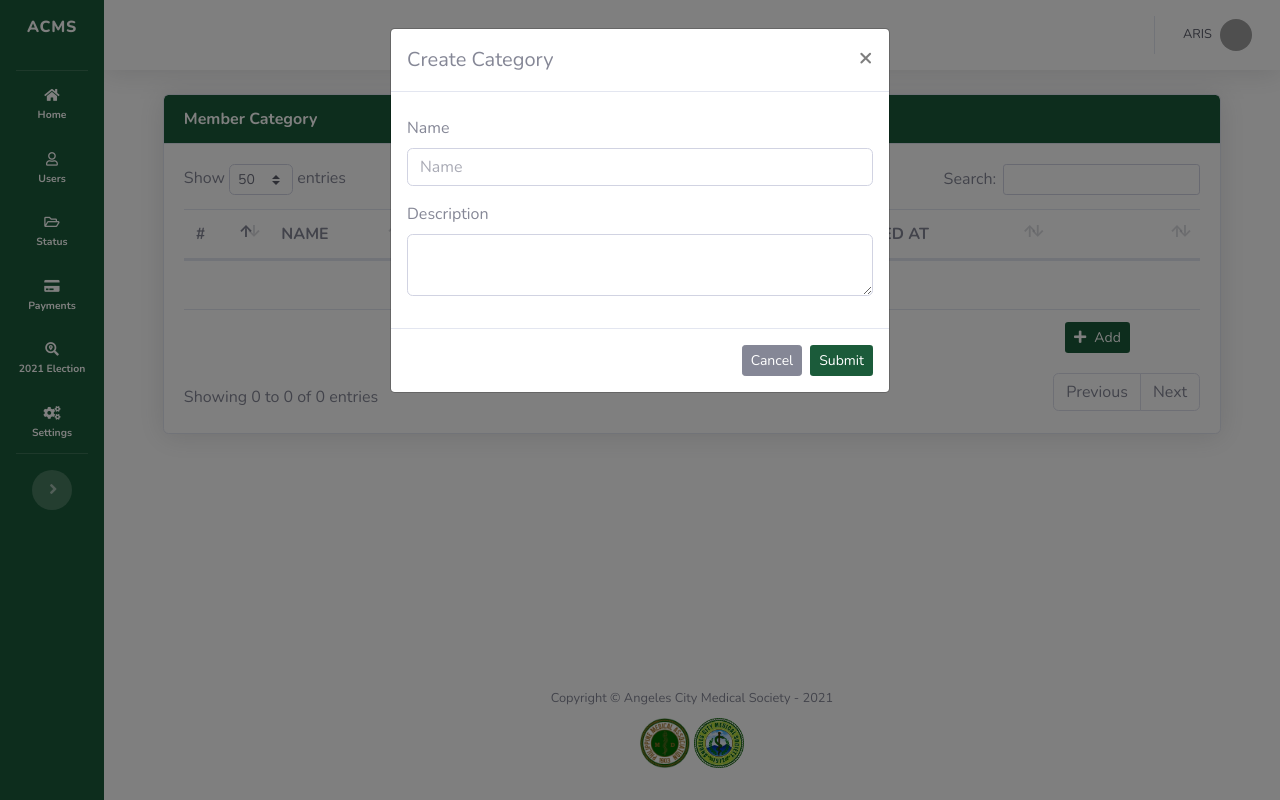
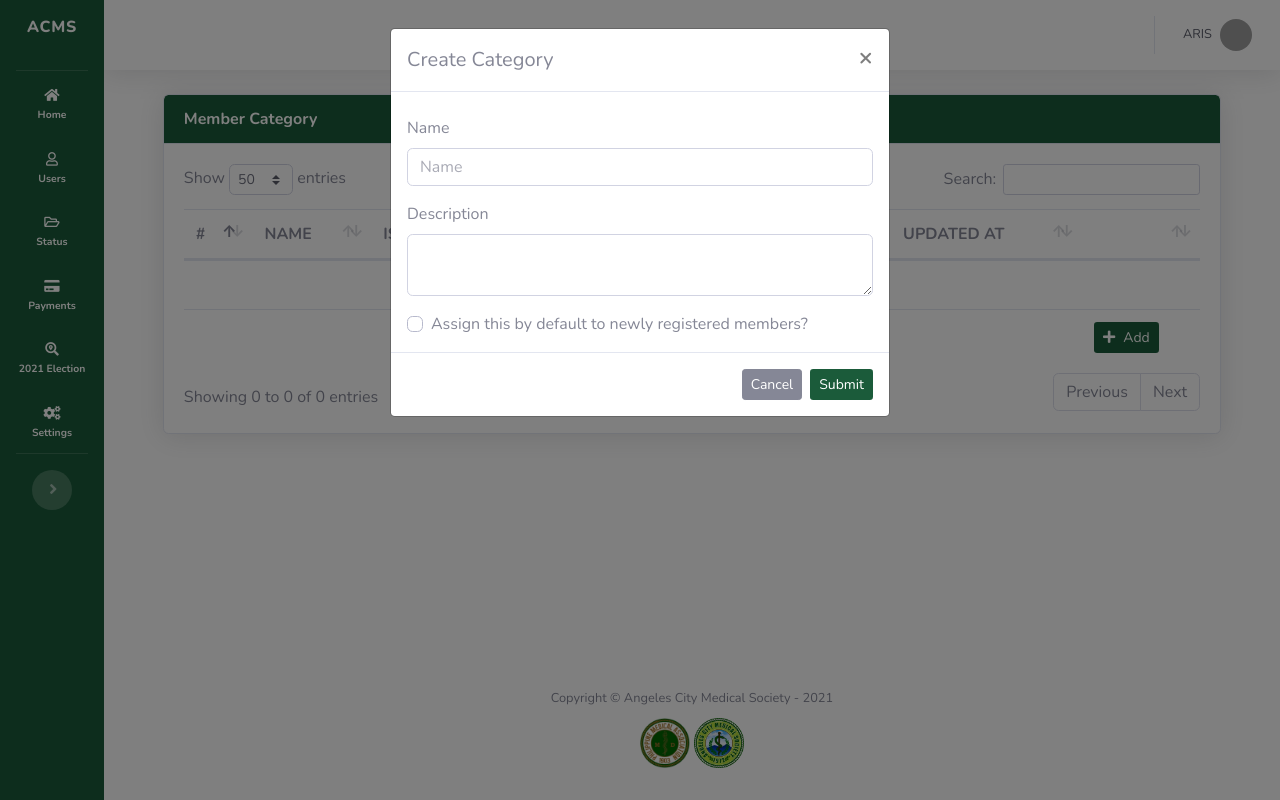
Before and after one commit to ronspeedster/portal.acms, a PHP site: page /admin/manage_member_category.php in a window 1280 px wide, after a click on "Add". Run offline with PHP 8.4, Linux system fonts and the light colour scheme; a user stored in the database is signed in; data that the repository does not hold is empty; grey boxes are pictures that could not be loaded.

Commit message:
:card_file_box: finalized member_category table (#15)

```diff
--- a/admin/manage_member_category.php
+++ b/admin/manage_member_category.php
@@ -49,7 +49,8 @@
                                   <tr>
                                       <th>#</th>
                                       <th>NAME</th>
-                                      <th>ACTIVE</th>
+                                      <th>IS ACTIVE</th>
+                                      <th>IS DEFAULT</th>
                                       <th>CREATED AT</th>
                                       <th>UPDATED AT</th>
                                       <th></th>
@@ -66,7 +67,10 @@
                                       <?=$category['name']?>
                                     </td>
                                     <td>
-                                      <?=$category['active'] == 1 ? 'YES' : 'NO'?>
+                                      <?=$category['is_active'] == 1 ? 'YES' : 'NO'?>
+                                    </td>
+                                    <td>
+                                      <?=$category['is_default'] == 1 ? 'YES' : 'NO'?>
                                     </td>
                                     <td>
                                       <?=$category['created_at']?>
@@ -85,7 +89,7 @@
                                 </tbody>
                                 <tfoot>
                                   <tr>
-                                    <td colspan='5'>
+                                    <td colspan='6'>
                                     </td>
                                     <td colspan='1'>
                                       <button class="btn btn-sm bg-gradient-primary text-white" data-toggle="modal" data-target="#modal_create_category">
@@ -132,6 +136,14 @@
                     </textarea>
                   </div>
                 </div>
+                <div class="row mt-3">
+                  <div class="col-md-12">
+                    <div class="custom-control custom-checkbox">
+                      <input type="checkbox" name="default" class="custom-control-input" id="default">
+                      <label class="custom-control-label" for="default">Assign this by default to newly registered members?</label>
+                    </div>
+                  </div>
+                </div>
               </div>
               <div class="modal-footer">
                 <button class="btn btn-secondary btn-sm" type="button" data-dismiss="modal">Cancel</button>
```
Also changed, not shown: admin/process_member_category.php (+17 -2 lines).
